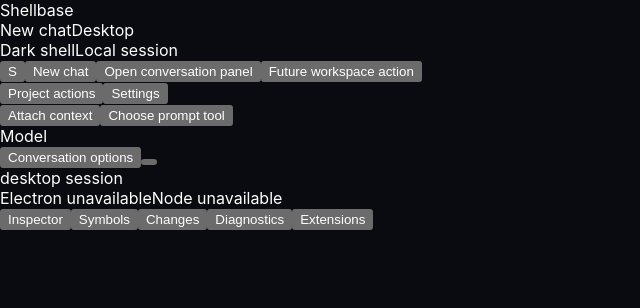
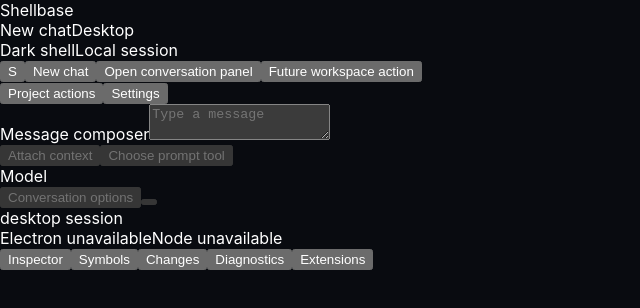
Before and after one commit to garysilas/shellbase, a React (Vite) app in the folder src/renderer/: page / in a window 1280 px wide. Shown: the top 308 px of the page, without its empty margins (0-640 px from the left). Built offline with nearby package versions, Linux system fonts and the light colour scheme.

Commit message:
Implement thread flow and composer spacing
- add plain-text message thread and composer send wiring
- center the docked input and remove empty placeholder bars
- mark roadmap task 4 done in current-state doc

```diff
--- /dev/null
+++ b/src/renderer/src/components/chat/MessageThread.tsx
@@ -0,0 +1,32 @@
+import type { ChatMessage } from '../../store/chat-store';
+
+type MessageThreadProps = {
+  messages: ChatMessage[];
+};
+
+export const MessageThread = ({ messages }: MessageThreadProps) => {
+  return (
+    <ol aria-label="Message thread" className="flex flex-col gap-3 px-6 py-6">
+      {messages.map((message) => {
+        const isUserMessage = message.role === 'user';
+
+        return (
+          <li
+            key={message.id}
+            className={`flex ${isUserMessage ? 'justify-end' : 'justify-start'}`}
+          >
+            <article
+              className={`max-w-[min(720px,85%)] rounded-[12px] border px-4 py-3 text-[13px] leading-6 text-zinc-200 ${
+                isUserMessage
+                  ? 'border-zinc-300/30 bg-zinc-200/10'
+                  : 'border-white/10 bg-white/[0.04]'
+              }`}
+            >
+              <p className="whitespace-pre-wrap break-words">{message.content}</p>
+            </article>
+          </li>
+        );
+      })}
+    </ol>
+  );
+};
--- a/src/renderer/src/components/shell/ComposerDock.tsx
+++ b/src/renderer/src/components/shell/ComposerDock.tsx
@@ -1,8 +1,11 @@
+import type { FormEvent } from 'react';
+
 const ComposerAction = ({ label }: { label: string }) => {
   return (
     <button
       type="button"
       aria-label={label}
+      disabled
       className="h-[18px] w-[18px] rounded-[5px] bg-zinc-500/90"
     >
       <span className="sr-only">{label}</span>
@@ -10,16 +13,47 @@
   );
 };
 
-export const ComposerDock = () => {
+type ComposerDockProps = {
+  draftMessage: string;
+  onDraftMessageChange: (value: string) => void;
+  onSendMessage: () => void;
+};
+
+export const ComposerDock = ({
+  draftMessage,
+  onDraftMessageChange,
+  onSendMessage,
+}: ComposerDockProps) => {
+  const isSendDisabled = draftMessage.trim().length === 0;
+
+  const handleSubmit = (event: FormEvent<HTMLFormElement>) => {
+    event.preventDefault();
+
+    if (isSendDisabled) {
+      return;
+    }
+
+    onSendMessage();
+  };
+
   return (
-    <div className="absolute inset-x-0 bottom-7 flex justify-center px-6">
-      <section className="w-full max-w-[780px] rounded-[18px] border border-white/[0.05] bg-[#262626] px-4 pb-3 pt-3.5 shadow-[0_18px_60px_rgba(0,0,0,0.45)]">
+    <div className="px-6 pb-7">
+      <section className="mx-auto w-full max-w-[780px] rounded-[18px] border border-white/[0.05] bg-[#262626] px-4 pb-3 pt-3.5 shadow-[0_18px_60px_rgba(0,0,0,0.45)]">
+        <form onSubmit={handleSubmit}>
           <div className="flex min-h-[54px] items-start gap-3">
             <div className="mt-0.5 h-4 w-4 shrink-0 rounded-[5px] bg-zinc-500" />
-          <div className="flex flex-col gap-2 pt-0.5" aria-hidden="true">
-            <span className="h-2.5 w-[330px] max-w-[55vw] rounded-full bg-white/[0.12]" />
-            <span className="h-2.5 w-[260px] max-w-[42vw] rounded-full bg-white/[0.08]" />
-          </div>
+            <label htmlFor="message-composer" className="sr-only">
+              Message composer
+            </label>
+            <textarea
+              id="message-composer"
+              value={draftMessage}
+              onChange={(event) => onDraftMessageChange(event.target.value)}
+              aria-label="Message composer"
+              placeholder="Type a message"
+              rows={2}
+              className="min-h-[54px] flex-1 resize-none bg-transparent text-[13px] leading-6 text-zinc-200 outline-none placeholder:text-zinc-500"
+            />
           </div>
 
           <div className="mt-3 flex items-center justify-between border-t border-white/[0.16] pt-3">
@@ -30,15 +64,18 @@
                 Model
               </div>
             </div>
+
             <div className="flex items-center gap-2">
               <ComposerAction label="Conversation options" />
               <button
-              type="button"
+                type="submit"
                 aria-label="Send message"
-              className="h-[30px] w-[30px] rounded-[10px] bg-zinc-300"
+                disabled={isSendDisabled}
+                className="h-[30px] w-[30px] rounded-[10px] bg-zinc-300 transition disabled:cursor-not-allowed disabled:opacity-40"
               />
             </div>
           </div>
+        </form>
       </section>
     </div>
   );
--- a/src/renderer/src/components/shell/WorkspaceFrame.tsx
+++ b/src/renderer/src/components/shell/WorkspaceFrame.tsx
@@ -1,21 +1,46 @@
+import { useState } from 'react';
+import { MessageThread } from '../chat/MessageThread';
+import { useChatStore } from '../../store/chat-store';
 import { ComposerDock } from './ComposerDock';
 
-const emptyStateWidths = ['w-[190px]', 'w-[150px]', 'w-[170px]', 'w-[210px]'];
+const createUserMessage = (content: string) => ({
+  id: crypto.randomUUID(),
+  role: 'user' as const,
+  content,
+  createdAt: new Date().toISOString(),
+});
 
 export const WorkspaceFrame = () => {
+  const selectedConversationId = useChatStore((state) => state.selectedConversationId);
+  const messages = useChatStore(
+    (state) => state.messagesByConversation[state.selectedConversationId] ?? [],
+  );
+  const appendMessage = useChatStore((state) => state.appendMessage);
+  const [draftMessage, setDraftMessage] = useState('');
+
+  const handleSendMessage = () => {
+    const trimmedMessage = draftMessage.trim();
+
+    if (!trimmedMessage) {
+      return;
+    }
+
+    appendMessage(selectedConversationId, createUserMessage(trimmedMessage));
+    setDraftMessage('');
+  };
+
   return (
     <section className="flex min-h-0 flex-1 flex-col">
       <div className="flex min-h-0 flex-1 flex-col rounded-[10px] border-[5px] border-[#262626] bg-[#0d0d0d]">
-        <div className="relative flex min-h-0 flex-1 items-center justify-center overflow-hidden rounded-[5px]">
-          <div className="flex flex-col items-center gap-4" aria-hidden="true">
-            {emptyStateWidths.map((widthClass, index) => (
-              <span
-                key={widthClass}
-                className={`h-3 rounded-full bg-zinc-600 ${widthClass} ${index === 0 ? 'opacity-100' : ''}`}
-              />
-            ))}
+        <div className="flex min-h-0 flex-1 flex-col overflow-hidden rounded-[5px]">
+          <div className="min-h-0 flex-1 overflow-y-auto">
+            {messages.length > 0 ? <MessageThread messages={messages} /> : null}
           </div>
-          <ComposerDock />
+          <ComposerDock
+            draftMessage={draftMessage}
+            onDraftMessageChange={setDraftMessage}
+            onSendMessage={handleSendMessage}
+          />
         </div>
       </div>
     </section>
```
Also changed, not shown: src/renderer/src/components/chat/EmptyThreadState.tsx (added, +16 -0 lines), 1 other file (tests, documents, lock files or other folders). Lines whose indentation alone changed are shown as unchanged.
